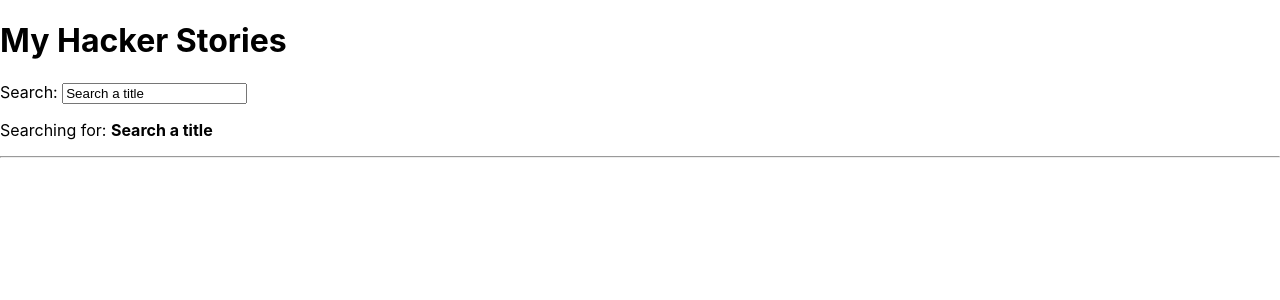
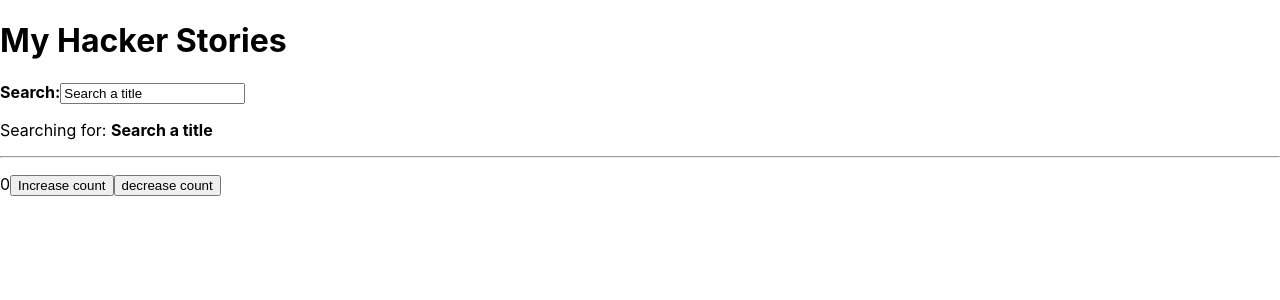
Before and after one commit to MattElks/hacker-stories, a React (Create React App) app: page / in a window 1280 px wide. Shown: the top 300 px of the page. Built offline with nearby package versions, Linux system fonts and the light colour scheme.

Commit message:
closing tag added to InputWithLabel component

```diff
--- a/src/App.js
+++ b/src/App.js
@@ -35,7 +35,6 @@
       objectID: 1,
     },
   ];
-
   const [searchTerm, setSearchTerm] = React.useState(
     localStorage.getItem("search") || "Search a title"
   );
@@ -47,6 +46,13 @@
   const handleSearch = (event) => {
     setSearchTerm(event.target.value);
   };
+
+  const [count, setCount] = React.useState(0);
+
+  const handleIncrement = () => setCount(count + 1);
+
+  const handleDecrement = () => setCount(count - 1);
+
   /* filter stories by search term */
   const filterList = stories.filter((story) =>
     story.title.toLowerCase().match(searchTerm.toLowerCase())
@@ -57,27 +63,53 @@
 
       <InputWithLabel
         id="search"
-        label="Search"
-        type="text"
         value={searchTerm}
         onInputChange={handleSearch}
-      />
-
+      >
+        <strong>Search:</strong>
+      </InputWithLabel>
       <hr />
 
       <List list={filterList} />
+      {count}
+      <Button
+        id="button1"
+        buttonText="Increase count"
+        onClick={handleIncrement}
+      />
+      <Button
+        id="button2"
+        buttonText="decrease count"
+        onClick={handleDecrement}
+      />
     </div>
   );
 };
 
-const InputWithLabel = ({ id, label, type, value, onInputChange }) => {
+const InputWithLabel = ({
+  id,
+  children,
+  type = "text",
+  value,
+  onInputChange,
+}) => {
   return (
     <React.Fragment>
-      <label htmlFor={id}>{label}: </label>
+      <label htmlFor={id}>{children}</label>
       <input id={id} type={type} value={value} onChange={onInputChange} />
       <p>
         Searching for: <strong>{value}</strong>
       </p>
+    </React.Fragment>
+  );
+};
+/** PRACTICE BTN */
+const Button = ({ id, type = "button", buttonText, onClick, ...rest }) => {
+  return (
+    <React.Fragment>
+      <button id={id} type={type} onClick={onClick} {...rest}>
+        {buttonText}
+      </button>
     </React.Fragment>
   );
 };
```
